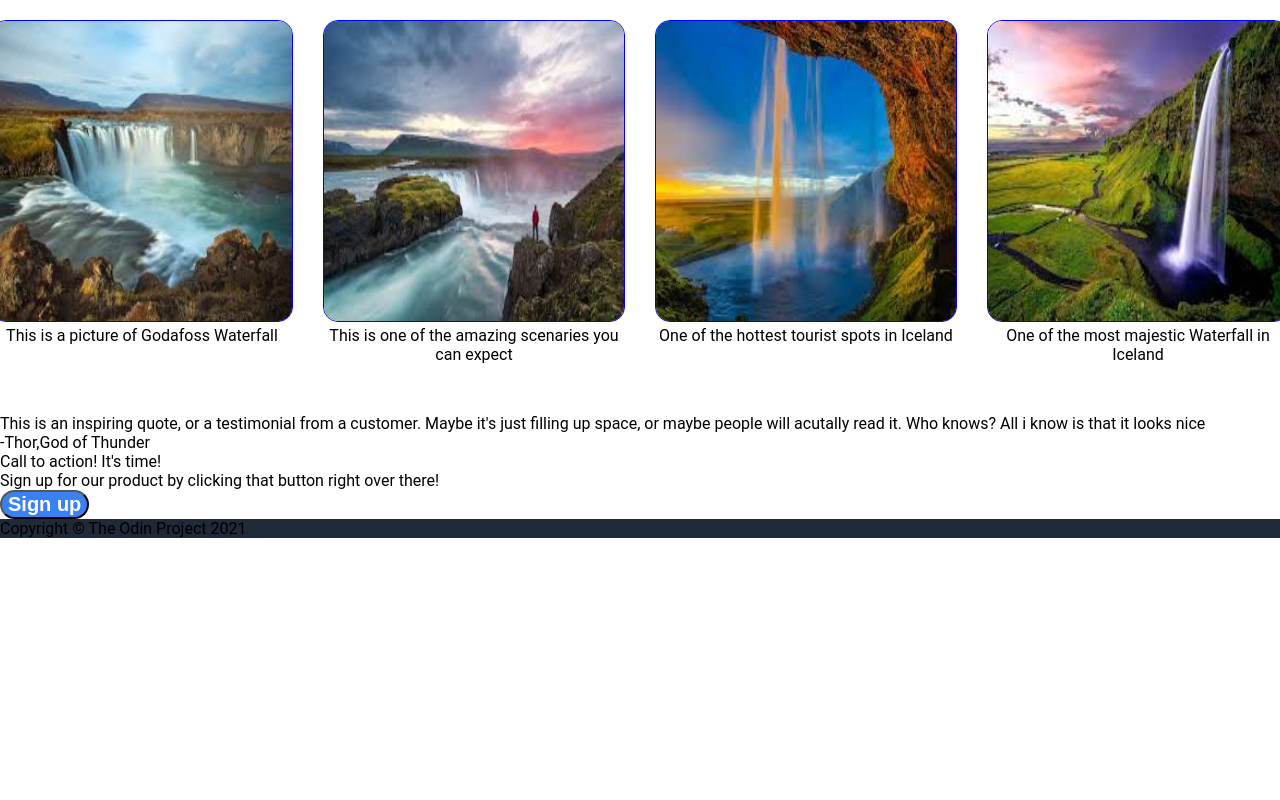
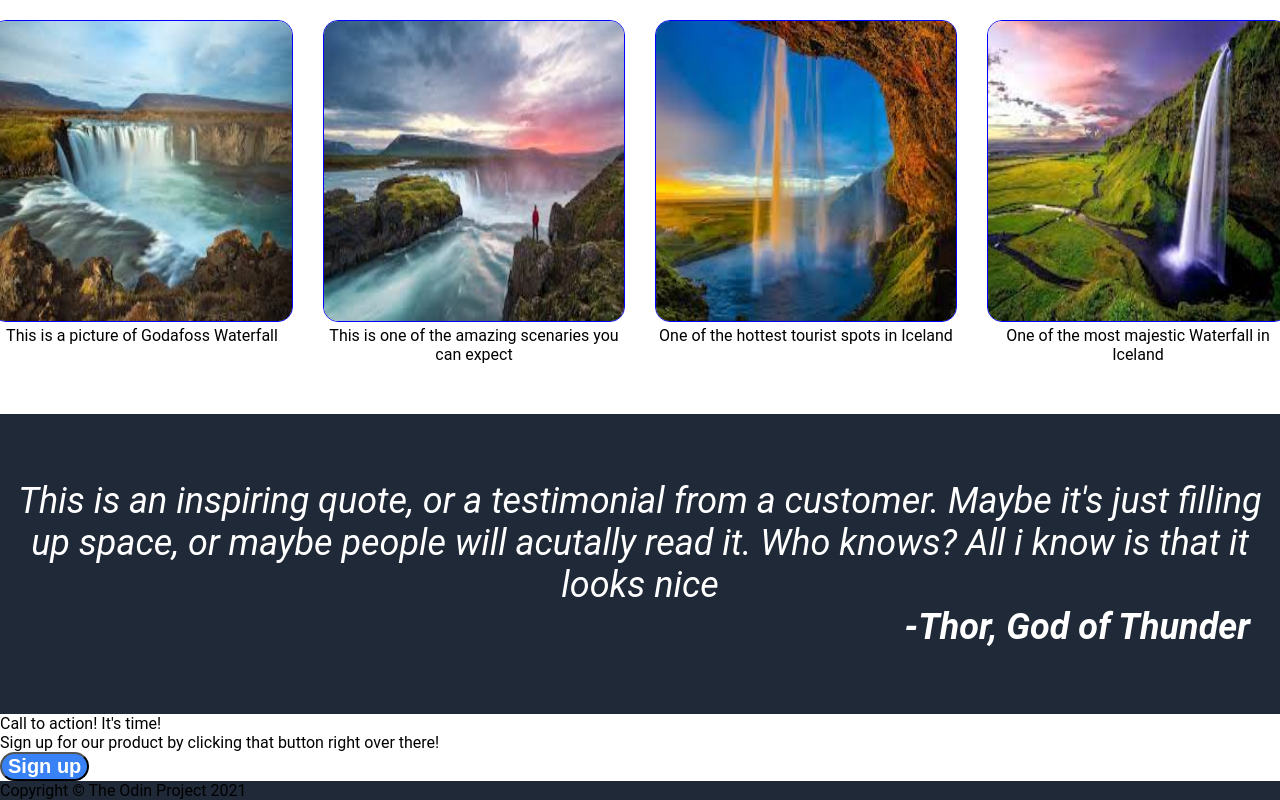
Before and after one commit to seahsongli/Landing_page, a plain HTML site: page index.html in a window 1280 px wide. Shown: the part 506-1306 px from the top of the page. Before the commit the page ends 1044 px from the top, so only its background shows below. Drawn offline with Linux system fonts and the light colour scheme.

Commit message:
Fix typo in quote of container 3 Add css styling to container 3

```diff
--- a/style.css
+++ b/style.css
@@ -127,3 +127,26 @@ button {
 }
 
 /* End of styling for container 2*/
+
+.container-three {
+    background-color: #1f2937;
+    font-size: 36px;
+    color: white;
+    display:flex;
+    flex-direction: column;
+    justify-content: center;
+    width:auto;
+    height: 300px;
+    font-style: italic;
+    text-align: center;
+
+
+
+}
+.container-three .Author {
+    font-weight: bold;
+    text-align: right;
+    margin-right: 30px;
+}
+
+/* End of styling for container 3*/
```
Also changed, not shown: index.html (+1 -1 lines).
